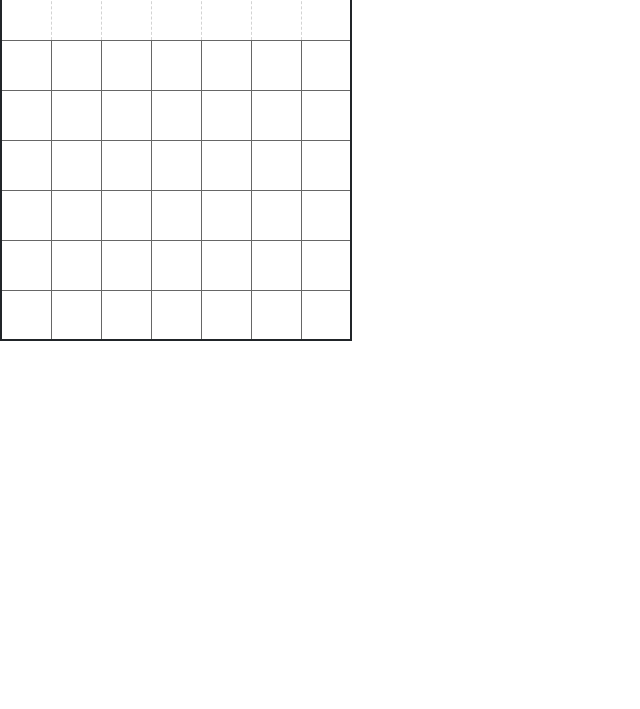
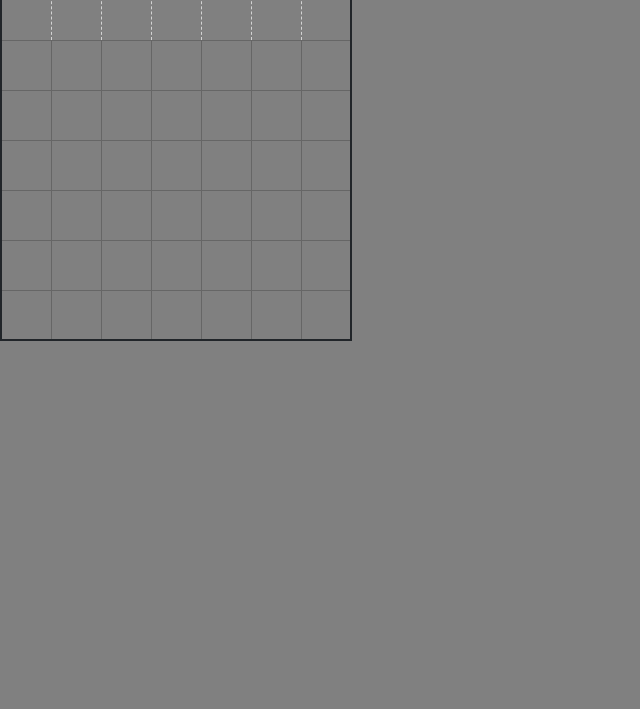
Before and after one commit to pjtalbot/con4, a plain HTML site: page index.html in a window 1280 px wide. Shown: the part 91-800 px from the top of the page, without its empty margins (0-640 px from the left). Drawn offline with nearby package versions, Linux system fonts and the light colour scheme.

Commit message:
changed background to grey

```diff
--- a/con4.css
+++ b/con4.css
@@ -1,4 +1,4 @@
-body {
+#body {
 	background-color: gray;
 }
 
--- a/index.html
+++ b/index.html
@@ -9,7 +9,7 @@
 
     <title>CONNECT FOUR</title>
 </head>
-<body>
+<body id="body">
     <H1 class="h1">CONNECT FOUR</H1>
     <div id="game">
         <table id="board"></table>
```
